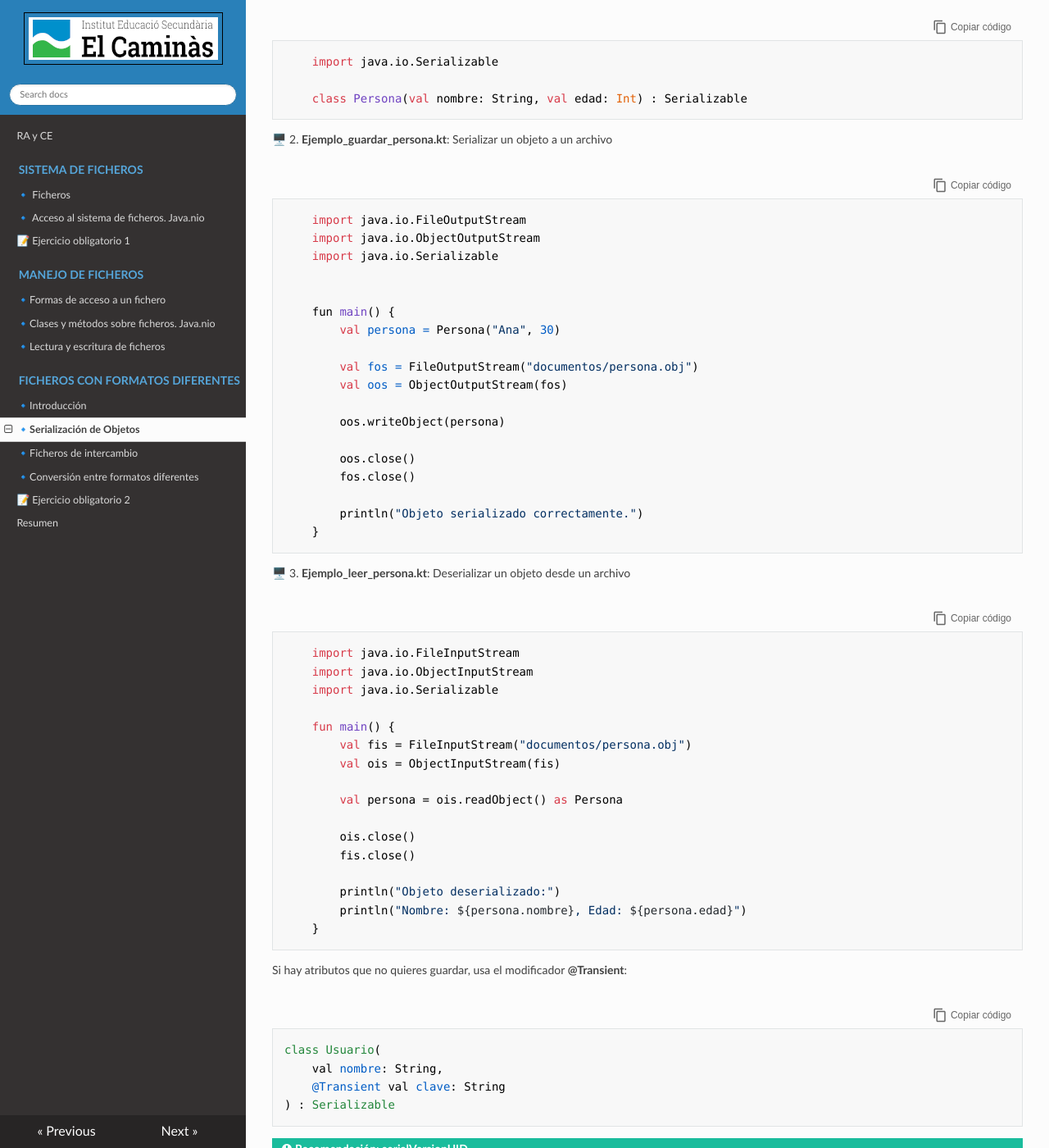
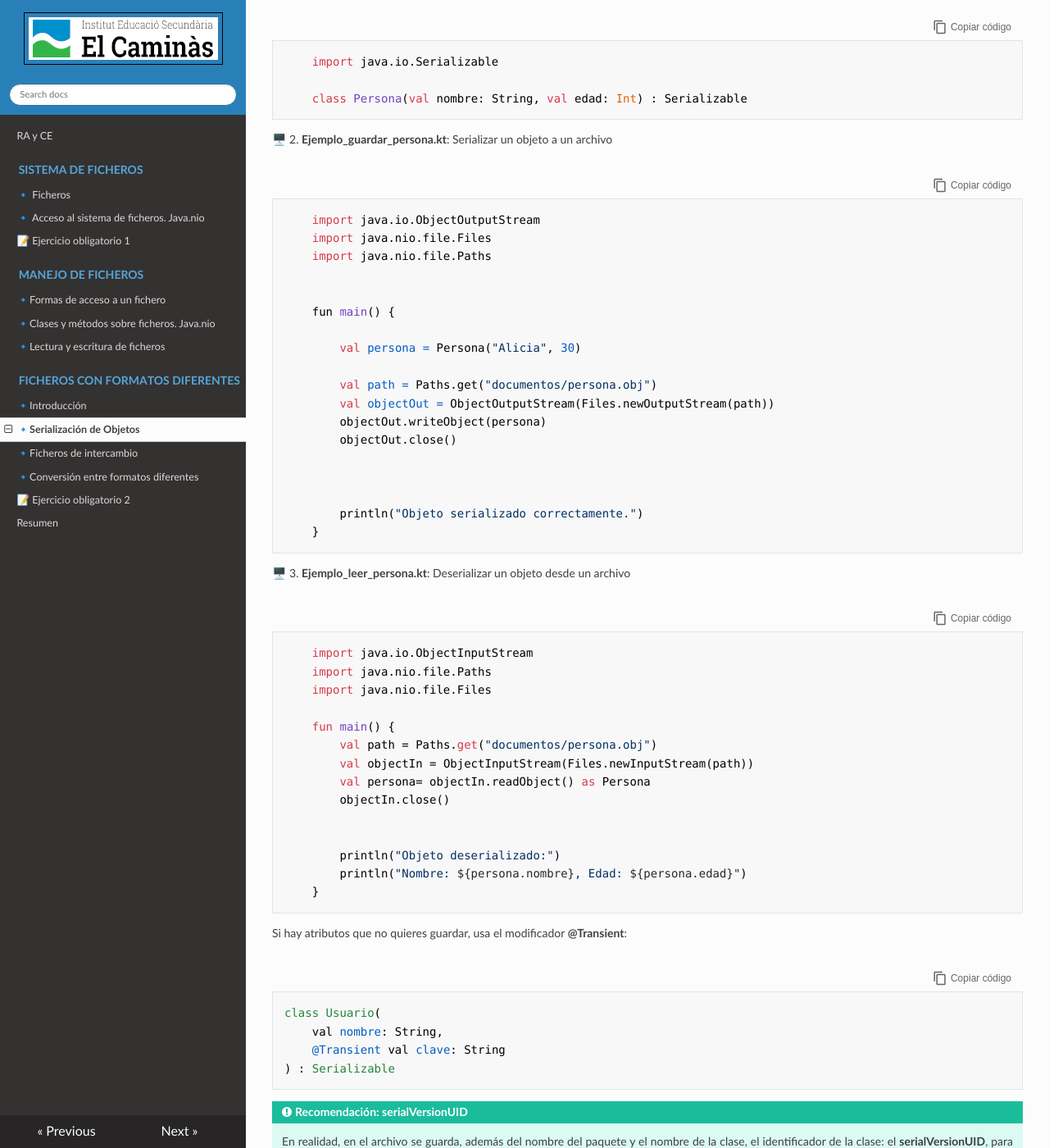
Before and after one commit to asalvadorc/AD_Ficheros_, an MkDocs documentation site: the page built from docs/T3_Formatos_diferentes/seriaci_dobjectes.md, in a window 1280 px wide and 1400 px high, scrolled down 1773 px. Shown: the whole window at 82% size. Built offline with MkDocs 1.6.1, drawn with Linux system fonts in a browser that asks for light colours; nearby versions of some CDN libraries.

Commit message:
serializar

```diff
--- a/docs/T3_Formatos_diferentes/seriaci_dobjectes.md
+++ b/docs/T3_Formatos_diferentes/seriaci_dobjectes.md
@@ -61,40 +61,39 @@ Los pasos para serializar un objeto java (kotlin) son los siguientes:
 
 🖥️ 2. **Ejemplo_guardar_persona.kt**: Serializar un objeto a un archivo
 
-        import java.io.FileOutputStream
         import java.io.ObjectOutputStream
-        import java.io.Serializable
+        import java.nio.file.Files
+        import java.nio.file.Paths
 
 
         fun main() {
-            val persona = Persona("Ana", 30)
 
-            val fos = FileOutputStream("documentos/persona.obj")
-            val oos = ObjectOutputStream(fos)
+            val persona = Persona("Alicia", 30)
 
-            oos.writeObject(persona)
+            val path = Paths.get("documentos/persona.obj")
+            val objectOut = ObjectOutputStream(Files.newOutputStream(path))
+            objectOut.writeObject(persona)
+            objectOut.close()
 
-            oos.close()
-            fos.close()
+
 
             println("Objeto serializado correctamente.")
         }
 
 
+
 🖥️ 3. **Ejemplo_leer_persona.kt**: Deserializar un objeto desde un archivo
 
-        import java.io.FileInputStream
         import java.io.ObjectInputStream
-        import java.io.Serializable
+        import java.nio.file.Paths
+        import java.nio.file.Files
 
         fun main() {
-            val fis = FileInputStream("documentos/persona.obj")
-            val ois = ObjectInputStream(fis)
+            val path = Paths.get("documentos/persona.obj")
+            val objectIn = ObjectInputStream(Files.newInputStream(path))
+            val persona= objectIn.readObject() as Persona
+            objectIn.close()
 
-            val persona = ois.readObject() as Persona
-
-            ois.close()
-            fis.close()
 
             println("Objeto deserializado:")
             println("Nombre: ${persona.nombre}, Edad: ${persona.edad}")
```
